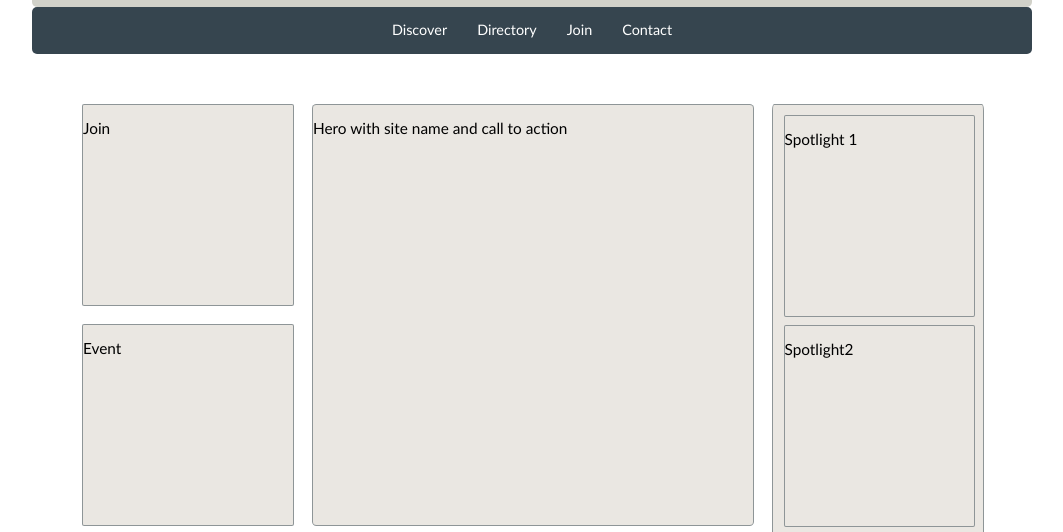
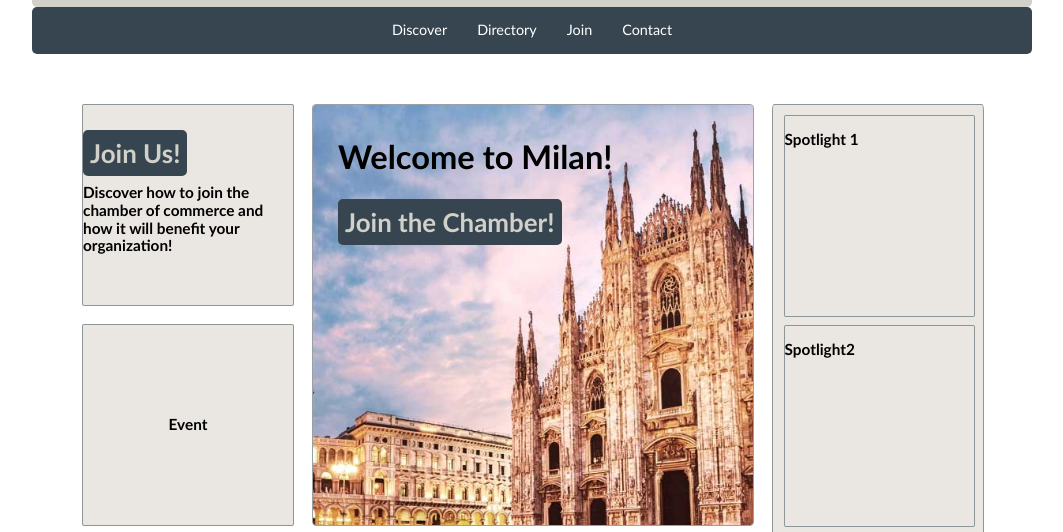
Before and after one commit to samuele-leoni/wdd230, a plain HTML site: page chamber/index.html in a window 1280 px wide. Shown: the part 194-726 px from the top of the page, without its empty margins (108-1171 px from the left). Drawn offline with Linux system fonts and the light colour scheme.

Commit message:
temporaneo

```diff
--- a/chamber/index.html
+++ b/chamber/index.html
@@ -38,10 +38,12 @@
 
     <main>
         <section id="hero">
-            <p>Hero with site name and call to action</p>
+            <p>Welcome to Milan!</p>
+            <a href="#">Join the Chamber!</a>
         </section>
         <section id="join">
-            <p>Join</p>
+            <a href="#">Join Us!</a>
+            <p>Discover how to join the chamber of commerce and how it will benefit your organization!</p>
         </section>
         <section id="event">
             <p>Event</p>
--- a/chamber/scripts/script.js
+++ b/chamber/scripts/script.js
@@ -42,8 +42,7 @@ window.onload = function () {
   document.getElementById("lastMod").innerHTML = oLastModif.toUTCString();
   document.getElementById("yearCopy").innerHTML = oLastModif.getFullYear();
 
-  if(now.getDay() == 1 || now.getDay() == 2)
-  {
+  if (now.getDay() == 1 || now.getDay() == 2) {
     document.getElementById("joinUsMessage").style.display = "block";
   }
 };
--- a/chamber/styles/base.css
+++ b/chamber/styles/base.css
@@ -153,6 +153,53 @@ main {
   display: none;
 }
 
+#hero p {
+  font-size: 1.7em;
+}
+
+section p, section a {
+  font-weight: bold;
+}
+
+#hero p, #hero a {
+  margin-left: 25px;
+}
+
+#join a {
+  justify-self: center;
+}
+
+section a {
+  font-size: 1.35em;
+  background-color: #36454f;
+  height: fit-content;
+  width: fit-content;
+  padding: 7px;
+  color: #d1d1c9;
+  text-decoration: none;
+  border-radius: 5px;
+}
+
+section a:hover {
+  text-decoration: none;
+  background-color: #d1d1c9;
+  color: #36454f;
+}
+
+#join, #event, #weather, #news {
+  display: grid;
+  justify-content: center;
+  align-content: center;
+}
+
+#hero {
+  background: url(../images/Milano-wide.jpg) no-repeat center center;
+  background-clip: padding-box;
+  background-size: cover;
+  display: block;
+  overflow: hidden;
+}
+
 .headerBottom {
   display: flex;
   flex-direction: column;
```
Also changed, not shown: chamber/images/Milano-wide.jpg (added), chamber/images/Milano.jpg (added).
